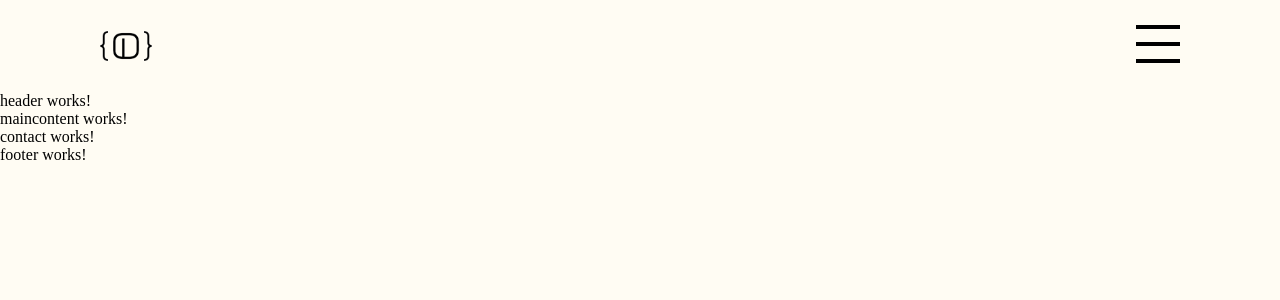
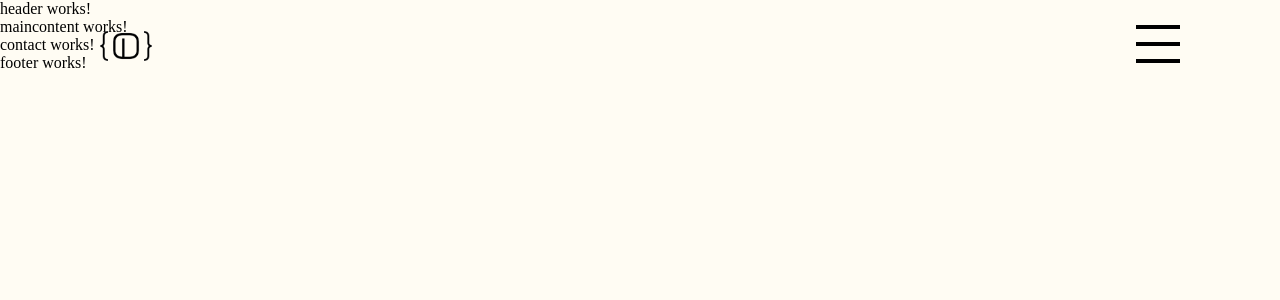
Before and after one commit to danielaolbrich/Portfolio, an Angular app: page / in a window 1280 px wide. Shown: the top 300 px of the page. Built offline with nearby package versions, Linux system fonts and the light colour scheme.

Commit message:
changed position from sticky to fixed

```diff
--- a/src/app/navbar/navbar.component.scss
+++ b/src/app/navbar/navbar.component.scss
@@ -7,7 +7,10 @@ nav {
     padding: 0 100px;
     margin: 0 auto;
     box-sizing: border-box;
-    position: sticky;
+    position:fixed;
+    top: 0;
+    right: 0;
+    left: 0;
 
     img {
         height: 30px;
```
